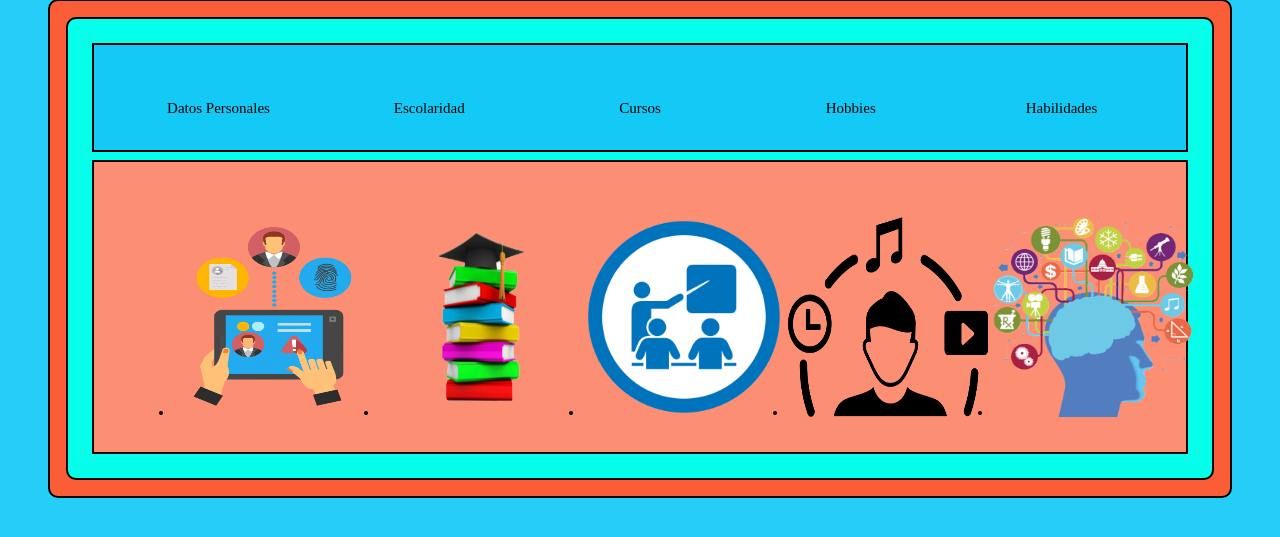
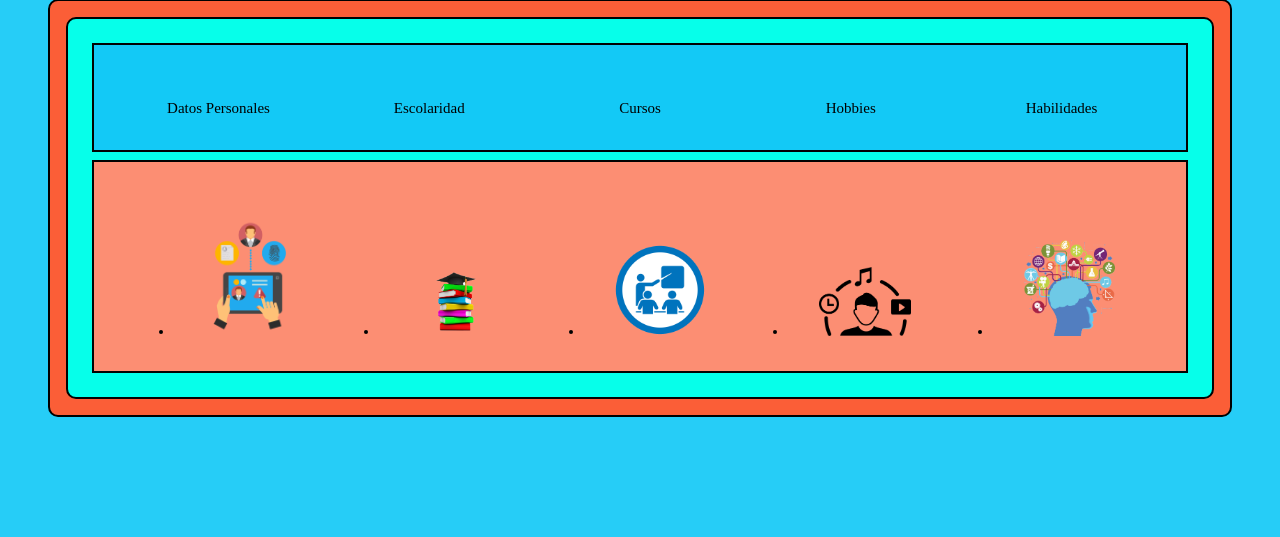
Before and after one commit to LeonardoHdz93/4IV8-PSW-HernandezMelendezLeonardo, a PHP site: page / in a window 1280 px wide. Shown: the part 181-718 px from the top of the page. Run offline with PHP 8.4, Linux system fonts and the light colour scheme.

Commit message:
imagenes en %

```diff
--- a/css/dp.css
+++ b/css/dp.css
@@ -51,8 +51,8 @@ aside{
     height: 25%;
 }
 img.grande{
-    width: 200px;
-    height: 200px;
+    width: 10%;
+    height: 10%;
 }
 img.mediano{
     width: 100px;
--- a/css/masterstyle.css
+++ b/css/masterstyle.css
@@ -57,8 +57,8 @@ section{
     background-color: rgb(6, 255, 234);
 }
 img.grande{
-    width: 200px;
-    height: 200px;
+    width: 60%;
+    height: 60%;
 }
 img.mediano{
     width: 100px;
```
